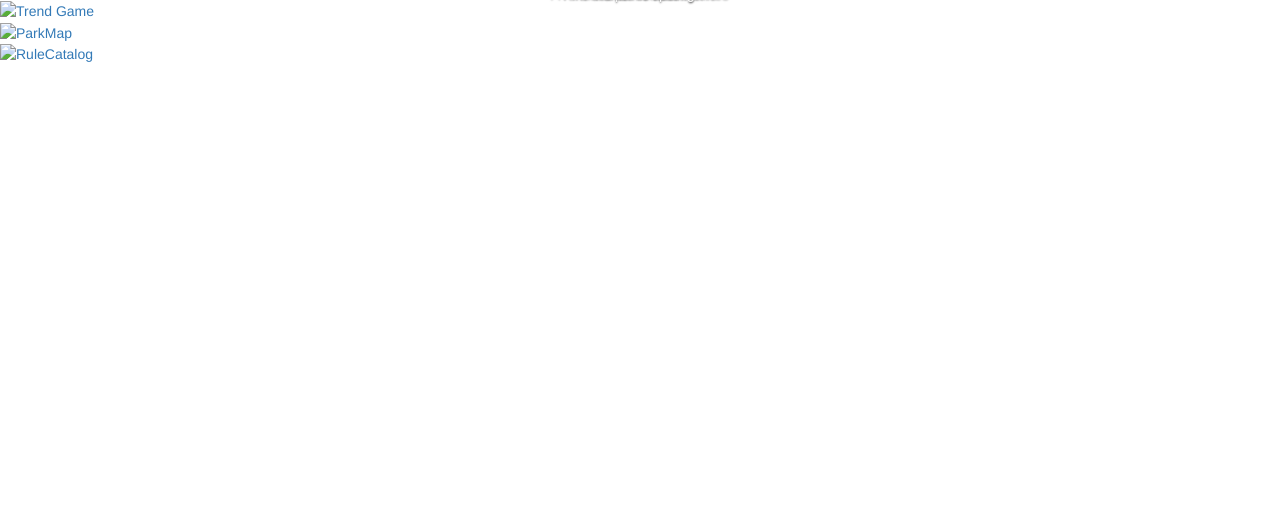
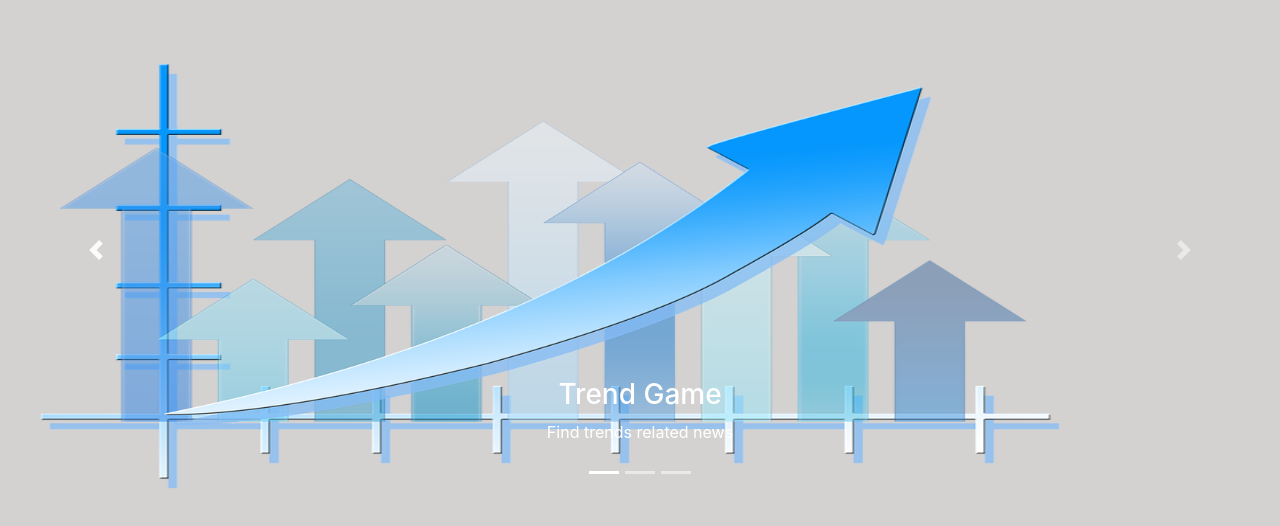
Before and after one commit to dufufeisdu/projects, a plain HTML site: page index.html in a window 1280 px wide. Drawn offline with nearby package versions, Linux system fonts and the light colour scheme.

Commit message:
(fix)add required proper.min.js

```diff
--- a/index.html
+++ b/index.html
@@ -6,11 +6,12 @@
     <meta name="theme-color" content="#ff0000">
     <meta name="viewport" content="width=device-width, initial-scale=1.0">
     <meta http-equiv="X-UA-Compatible" content="ie=edge">
-    <link rel="stylesheet" href="https://maxcdn.bootstrapcdn.com/bootstrap/3.3.7/css/bootstrap.min.css">
+    <link rel="stylesheet" href="https://maxcdn.bootstrapcdn.com/bootstrap/4.0.0-beta.2/css/bootstrap.min.css">
     <script src="https://ajax.googleapis.com/ajax/libs/jquery/3.2.1/jquery.min.js"></script>
-    <script src="https://maxcdn.bootstrapcdn.com/bootstrap/3.3.7/js/bootstrap.min.js"></script>
+    <script src="https://cdnjs.cloudflare.com/ajax/libs/popper.js/1.12.6/umd/popper.min.js"></script>
+    <script src="https://maxcdn.bootstrapcdn.com/bootstrap/4.0.0-beta.2/js/bootstrap.min.js"></script>
     <title>Projects</title>
-    <!-- <link rel="stylesheet" href="./asset/css/main.css"> -->
+    <link rel="stylesheet" href="./static/css/main.css">
 </head>
 
 <body>
@@ -22,29 +23,21 @@
         </ul>
         <div class="carousel-inner">
             <div class="carousel-item active">
-                <a href="https://trend-game.herokuapp.com/">
-                    <img src="TrendGame.png" alt="Trend Game" width="1100" height="500">
-                </a>
+                <img src="./static/images/TrendGame.png" alt="Trend Game" width="1100" height="500">
                 <div class="carousel-caption">
                     <h3>Trend Game</h3>
                     <p>Find trends related news</p>
                 </div>
             </div>
             <div class="carousel-item">
-                <a href="./parkMap">
-                    <img src="ParkMap.jpg" alt="ParkMap" width="1100" height="500">
-                </a>
-
+                <img src="./static/images/ParkMap.jpg" alt="ParkMap" width="1100" height="500">
                 <div class="carousel-caption">
                     <h3>Parks'Map</h3>
                     <p>Find parks nearby</p>
                 </div>
             </div>
             <div class="carousel-item">
-                <a href="#">
-                    <img src="RuleCatalog.jpg" alt="RuleCatalog" width="1100" height="500">
-                </a>
-
+                <img src="./static/images/RuleCatalog.jpg" alt="RuleCatalog" width="1100" height="500">
                 <div class="carousel-caption">
                     <h3>Sport Rules</h3>
                     <p>A rule books for sport games</p>
--- /dev/null
+++ b/static/css/main.css
@@ -0,0 +1,3 @@
+body {
+    background-color: #d4d1d1
+}
```
